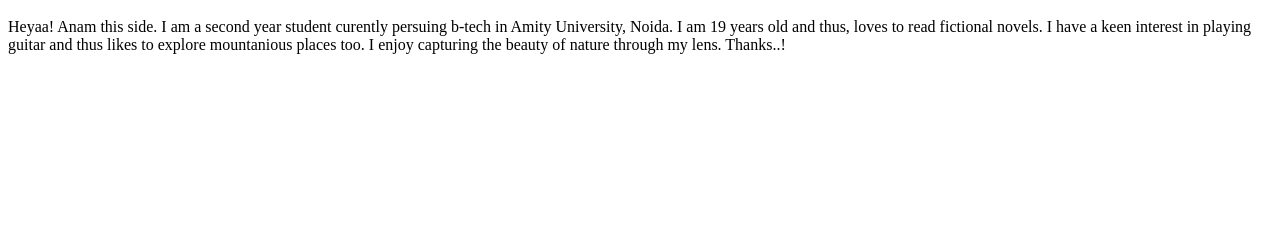
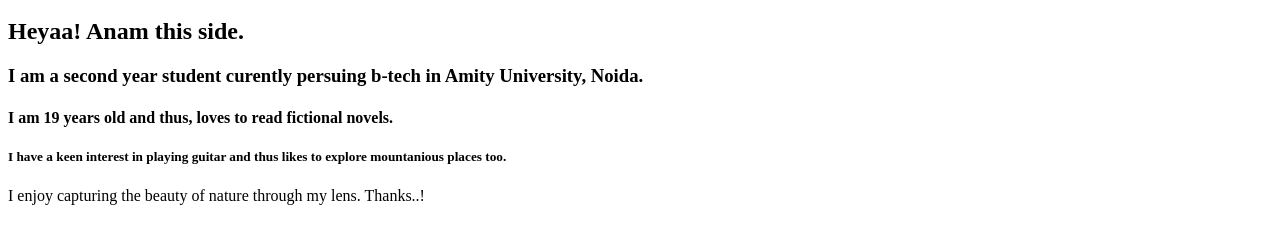
Before and after one commit to anamhere/Session-2-Study-Camps, a plain HTML site: page index.html in a window 1280 px wide. Shown: the part 48-292 px from the top of the page. Drawn offline with Linux system fonts and the light colour scheme.

Commit message:
Update index.html

```diff
--- a/index.html
+++ b/index.html
@@ -1,7 +1,7 @@
 <h1>Myself!</h1>
-<p>Heyaa! Anam this side.
-   I am a second year student curently persuing b-tech in Amity University, Noida.
-   I am 19 years old and thus, loves to read fictional novels.
-   I have a keen interest in playing guitar and thus likes to explore mountanious places too.
-   I enjoy capturing the beauty of nature through my lens.
-   Thanks..!</p>
+<h2>Heyaa! Anam this side.</h2>
+<h3>I am a second year student curently persuing b-tech in Amity University, Noida.</h3>
+<h4>I am 19 years old and thus, loves to read fictional novels.</h4>
+<h5>I have a keen interest in playing guitar and thus likes to explore mountanious places too.</h6>
+<h7>I enjoy capturing the beauty of nature through my lens.</h7>
+<h8>Thanks..!</h8>
```
